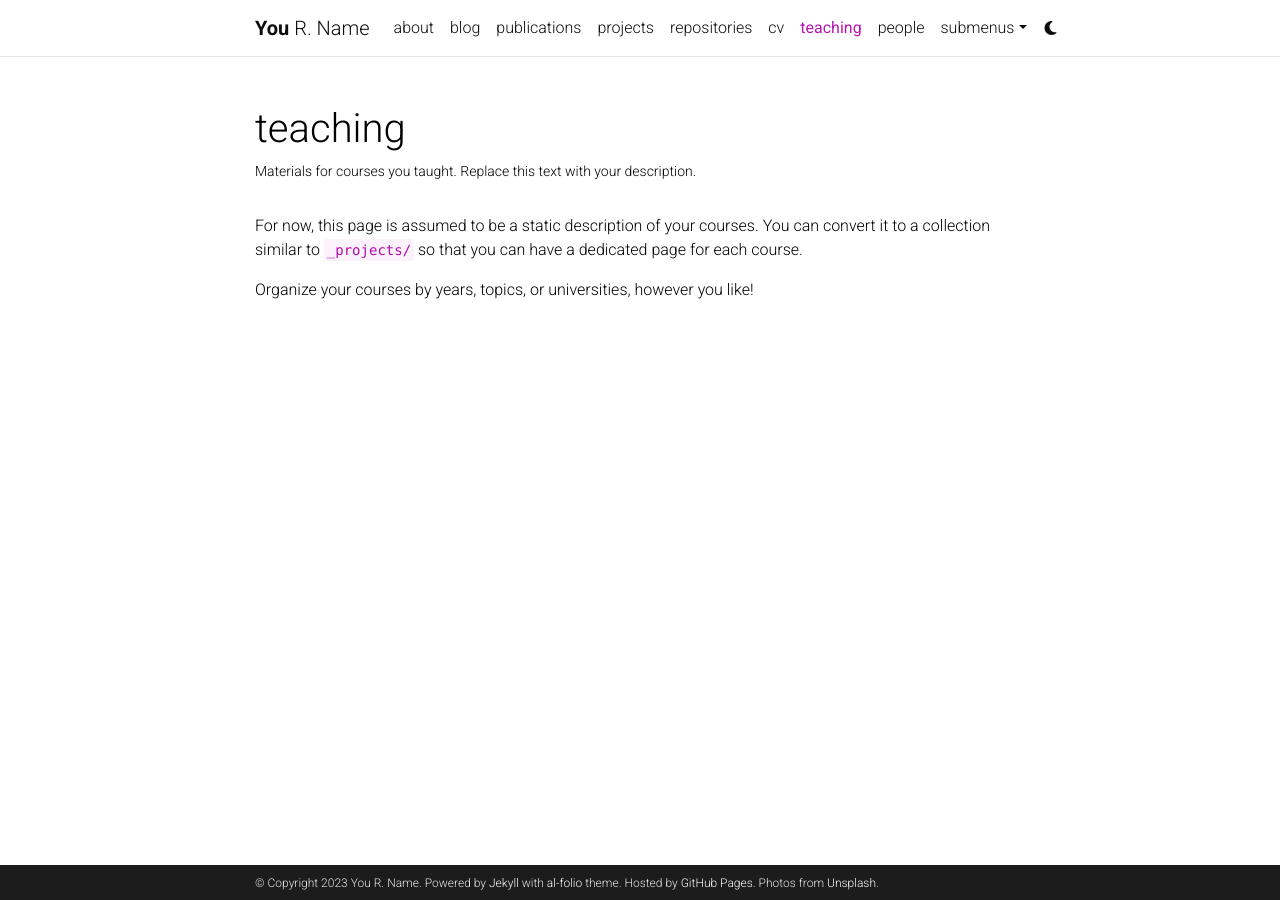
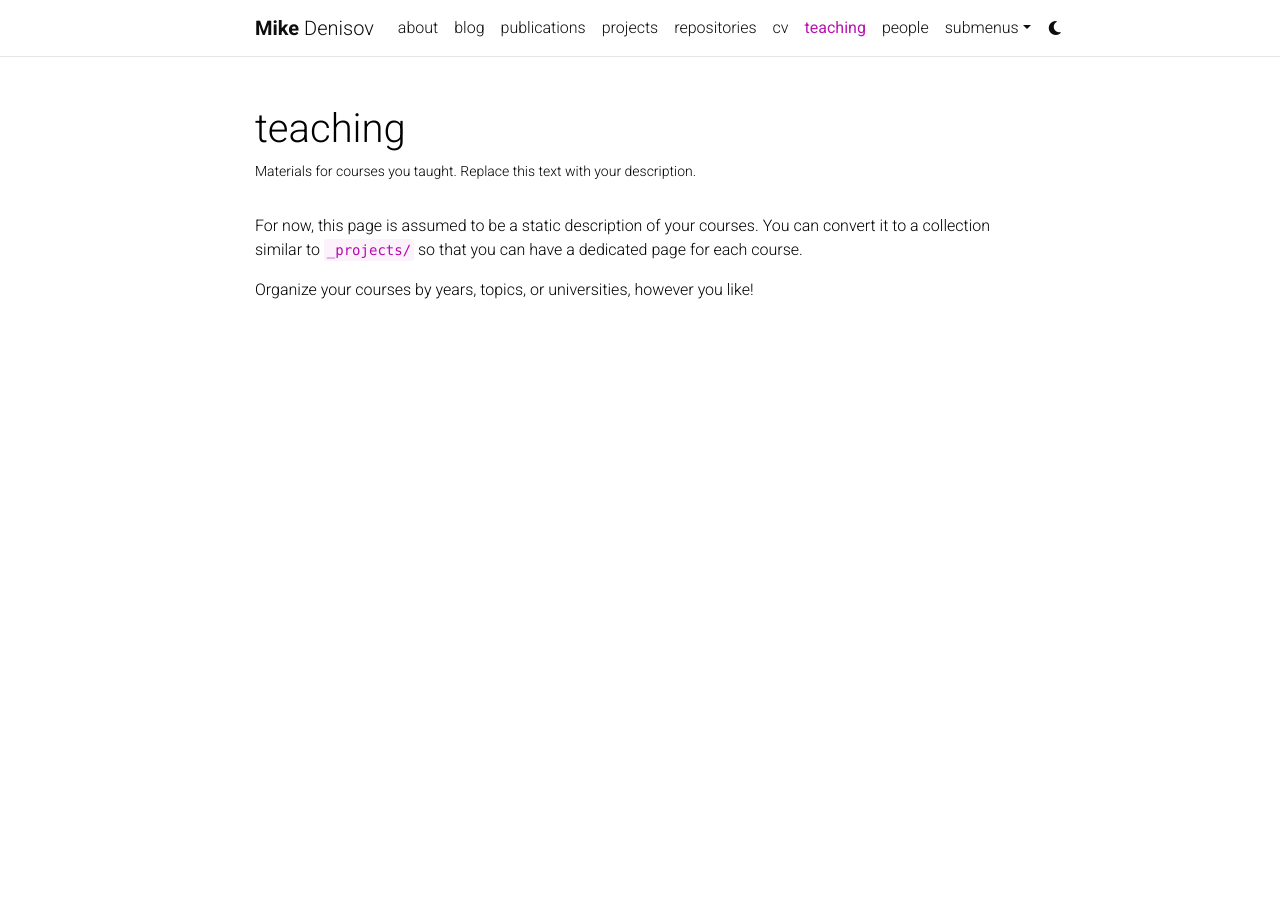
Before and after one commit to MikeDenisov/mikedenisov.github.io, a Jekyll site: the page built from _pages/teaching.md, in a window 1280 px wide. Built offline with Jekyll 4.4.1, drawn with Linux system fonts in a browser that asks for light colours; comment, search, counter and statistics services are not loaded; a style sheet for code colours, icons or effects is not loaded.

Commit message:
Update _config.yml

```diff
--- a/Gemfile
+++ b/Gemfile
@@ -17,7 +17,7 @@
     gem 'jekyll-toc'
     gem 'jekyll-twitter-plugin'
     gem 'jemoji'
-    gem 'mini_racer'
+    # gem 'mini_racer'
     gem 'unicode_utils'
     gem 'webrick'
 end
--- a/_config.yml
+++ b/_config.yml
@@ -3,23 +3,23 @@
 # -----------------------------------------------------------------------------
 
 title: blank # the website title (if blank, full name will be used instead)
-first_name: You
-middle_name: R.
-last_name: Name
-email: you@example.com
+first_name: Mike
+middle_name:
+last_name: Denisov
+email: mikedenysov@gmail.com
 description: > # the ">" symbol means to ignore newlines until "footer_text:"
   A simple, whitespace theme for academics. Based on [*folio](https://github.com/bogoli/-folio) design.
 footer_text: >
   Powered by <a href="https://jekyllrb.com/" target="_blank">Jekyll</a> with <a href="https://github.com/alshedivat/al-folio">al-folio</a> theme.
   Hosted by <a href="https://pages.github.com/" target="_blank">GitHub Pages</a>.
-  Photos from <a href="https://unsplash.com" target="_blank">Unsplash</a>.
+#  Photos from <a href="https://unsplash.com" target="_blank">Unsplash</a>.
 keywords: jekyll, jekyll-theme, academic-website, portfolio-website  # add your own keywords or leave empty
 
 lang: en # the language of your site (for example: en, fr, cn, ru, etc.)
-icon: ⚛️  # the emoji used as the favicon (alternatively, provide image name in /assets/img/)
+icon: 👨‍💻  # the emoji used as the favicon (alternatively, provide image name in /assets/img/)
 
-url: https://alshedivat.github.io # the base hostname & protocol for your site
-baseurl: /al-folio # the subpath of your site, e.g. /blog/
+url: https://mikedenisov.github.io # the base hostname & protocol for your site
+baseurl:  # the subpath of your site, e.g. /blog/
 last_updated: false # set to true if you want to display last updated in the footer
 impressum_path:  # set to path to include impressum link in the footer, use the same path as permalink in a page, helps to conform with EU GDPR
 
@@ -41,7 +41,7 @@
 # will use title and url fields
 # Take a look to https://github.com/jekyll/jekyll-feed for more customization
 
-rss_icon: true
+rss_icon: false
 
 # -----------------------------------------------------------------------------
 # Layout
@@ -67,11 +67,11 @@
 # Social integration
 # -----------------------------------------------------------------------------
 
-github_username: # your GitHub user name
+github_username: MikeDenisov # your GitHub user name
 gitlab_username: # your GitLab user name
 twitter_username: # your Twitter handle
 mastodon_username: # your mastodon instance+username in the format instance.tld/@username
-linkedin_username: # your LinkedIn user name
+linkedin_username: mdenisov # your LinkedIn user name
 telegram_username: # your Telegram user name
 scholar_userid: # your Google Scholar ID
 semanticscholar_id: # your Semantic Scholar ID
@@ -103,8 +103,8 @@
 zotero_username: # your zotero username
 wechat_qr: # filename of your wechat qr-code saved as an image (e.g., wechat-qr.png if saved to assets/img/wechat-qr.png)
 
-contact_note: >
-  You can even add a little note about which of these is the best way to reach you.
+contact_note: #>
+  #You can even add a little note about which of these is the best way to reach you.
 
 # -----------------------------------------------------------------------------
 # Analytics and search engine verification
@@ -329,7 +329,7 @@
 # -----------------------------------------------------------------------------
 
 imagemagick:
-  enabled: true # enables responsive images for your site (recommended, see https://github.com/alshedivat/al-folio/issues/537)
+  enabled: false # enables responsive images for your site (recommended, see https://github.com/alshedivat/al-folio/issues/537)
   widths:
     - 480
     - 800
--- a/_layouts/default.html
+++ b/_layouts/default.html
@@ -47,7 +47,7 @@
     </div>
 
     <!-- Footer -->
-    {%- include footer.html %}
+    <!-- {%- include footer.html %} -->
 
     <!-- JavaScripts -->
     {% include scripts/jquery.html %}
```
